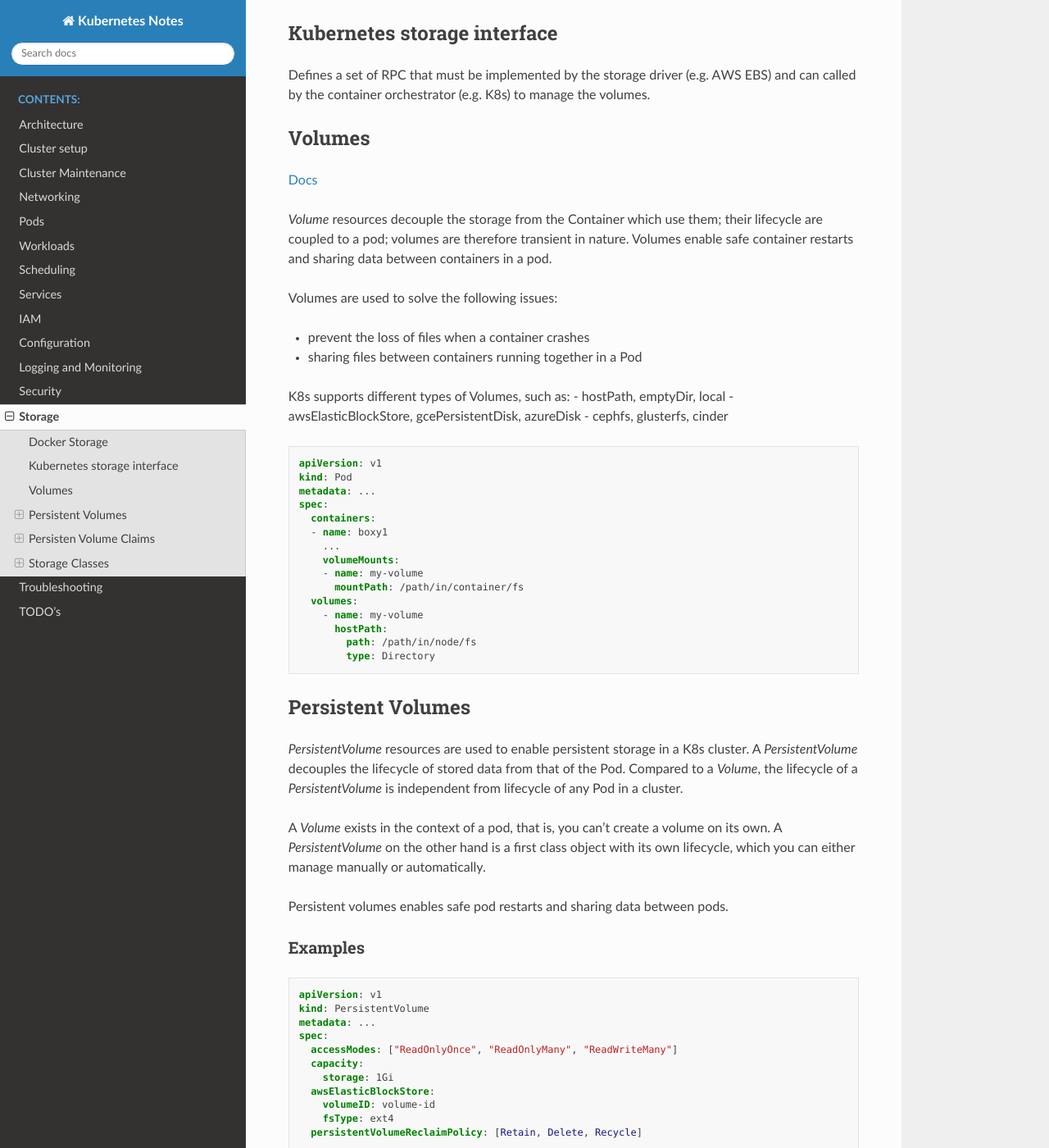
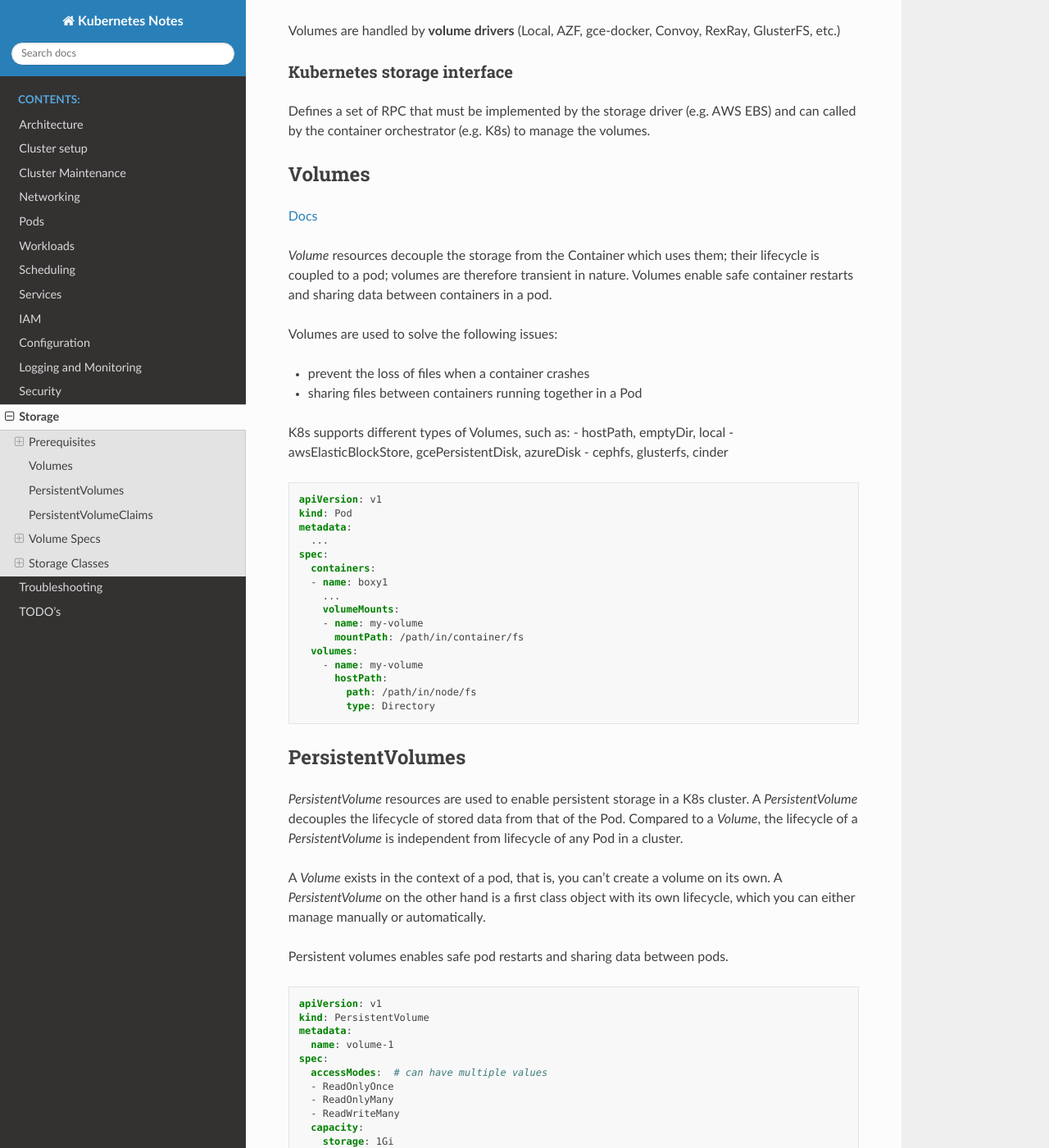
Before and after one commit to Calcifer777/learn-kubernetes, a Sphinx documentation site: the page built from docs/source/storage.rst, in a window 1280 px wide and 1400 px high, scrolled down 573 px. Shown: the whole window at 82% size. Built offline with Sphinx 7.4.7 and the Read the Docs theme 2.0.0, drawn with Linux system fonts in a browser that asks for light colours; some of the changed text lies outside the part shown.

Commit message:
docs: storage refactoring

```diff
--- a/docs/source/storage.rst
+++ b/docs/source/storage.rst
@@ -3,15 +3,19 @@
 Storage
 #################
 
+********************************
+Prerequisites
+********************************
+
 Docker Storage
-*****************
+================================
 
 Types of mounts:
 
 - volume mount: mount a volume from the volume directory (`/var/lib/docker/volumes/<volume-name>`)
 - bind mount: mount a volume from a directory in the host
 
-.. code-block :: bash
+.. code-block:: bash
 
     docker run \
         --volume-driver rexray/ebs \
@@ -23,16 +27,17 @@ Docker uses **storage drivers** to manage the volume layers (AUFS, ZFS, BTRFS, D
 Volumes are handled by **volume drivers** (Local, AZF, gce-docker, Convoy, RexRay, GlusterFS, etc.)
 
 Kubernetes storage interface
-******************************
+================================
 
 Defines a set of RPC that must be implemented by the storage driver (e.g. AWS EBS) and can called by the container orchestrator (e.g. K8s) to manage the volumes.
 
+********************************
 Volumes
-*****************
+********************************
 
 `Docs <https://kubernetes.io/docs/concepts/storage/volumes/>`_
 
-`Volume` resources decouple the storage from the Container which use them; their lifecycle are coupled to a pod; volumes are therefore transient in nature. Volumes enable safe container restarts and sharing data between containers in a pod.
+`Volume` resources decouple the storage from the Container which uses them; their lifecycle is coupled to a pod; volumes are therefore transient in nature. Volumes enable safe container restarts and sharing data between containers in a pod.
 
 Volumes are used to solve the following issues:
 
@@ -44,11 +49,12 @@ K8s supports different types of Volumes, such as:
 - awsElasticBlockStore, gcePersistentDisk, azureDisk
 - cephfs, glusterfs, cinder
 
-.. code-block :: yaml
+.. code-block:: yaml
 
     apiVersion: v1
     kind: Pod
-    metadata: ...
+    metadata:
+      ...
     spec:
       containers:
       - name: boxy1
@@ -62,8 +68,10 @@ K8s supports different types of Volumes, such as:
             path: /path/in/node/fs
             type: Directory
 
-Persistent Volumes
-***************************
+
+********************************
+PersistentVolumes
+********************************
 
 `PersistentVolume` resources are used to enable persistent storage in a K8s cluster. A `PersistentVolume` decouples the lifecycle of stored data from that of the Pod. Compared to a `Volume`, the lifecycle of a `PersistentVolume` is independent from lifecycle of any Pod in a cluster.
 
@@ -71,42 +79,53 @@ A `Volume` exists in the context of a pod, that is, you can't create a volume on
 
 Persistent volumes enables safe pod restarts and sharing data between pods.
 
-Examples
-==========
-
-.. code-block :: yaml
+.. code-block:: yaml
 
     apiVersion: v1
     kind: PersistentVolume
-    metadata: ...
+    metadata:
+      name: volume-1
     spec:
-      accessModes: ["ReadOnlyOnce", "ReadOnlyMany", "ReadWriteMany"]
+      accessModes:  # can have multiple values
+      - ReadOnlyOnce
+      - ReadOnlyMany
+      - ReadWriteMany
       capacity:
         storage: 1Gi
       awsElasticBlockStore:
         volumeID: volume-id
         fsType: ext4
-      persistentVolumeReclaimPolicy: [Retain, Delete, Recycle]
+      persistentVolumeReclaimPolicy: Retain | Delete | Recycle
 
-Persisten Volume Claims
-***************************
+
+********************************
+PersistentVolumeClaims
+********************************
 
 A PersistentVolumeClaim (PVC) is a request for storage by a user. Just like Pods consume node resources (CPU and Memory). Claims can request PersistentVolume resources (storage size and access mode).
 
-.. code-block :: yaml
+.. code-block:: yaml
 
     apiVersion: v1
     kind: PersistentVolumeClaim
     metadata:
       name: my-claim
     spec:
-      accessModes: ["ReadOnlyOnce", "ReadOnlyMany", "ReadWriteMany"]
+      accessModes:  # can have multiple values
+      - ReadOnlyOnce
+      - ReadOnlyMany
+      - ReadWriteMany
       resources:
        requests:
          storage: 500Mi
 
-Statuses
-===========================
+
+********************************
+Volume Specs
+********************************
+
+Volume Statuses
+================================
 
 A volume will be in one of the following phases:
 
@@ -116,21 +135,22 @@ A volume will be in one of the following phases:
 - Failed: the volume has failed its automatic reclamation
 
 Reclaim Policies
-===========================
+================================
 
 - Retain: manual reclamation
 - Recycle: basic scrub (`rm -rf /thevolume/*`); only valid for NFS and HostPath
 - Delete: associated storage asset such as AWS EBS, GCE PD, Azure Disk, or OpenStack Cinder volume is deleted
 
 Classes
-===========================
+================================
 
 A PV can have a class, which is specified by setting the `storageClassName` attribute to the name of a `StorageClass`.
 
 A PV of a particular class can only be bound to PVCs requesting that class. A PV with no storageClassName has no class and can only be bound to PVCs that request no particular class.
 
+********************************
 Storage Classes
-***************************
+********************************
 
 A StorageClass provides a way for administrators to describe the "classes" of storage they offer. Different classes might map to quality-of-service levels, or to backup policies, or to arbitrary policies determined by the cluster administrators.
 
@@ -139,7 +159,7 @@ A storageClass is, ultimately, just a label for a re-usable PV profile.
 `VolumeBindingMode`: if set to `WaitForFirstConsumer`, will delay the binding and provisioning of a PV until a Pod using the PVC is created.
 
 
-.. code-block :: yaml
+.. code-block:: yaml
 
     apiVersion: storage.k8s.io/v1
     kind: StorageClass
@@ -147,6 +167,7 @@ A storageClass is, ultimately, just a label for a re-usable PV profile.
       name: my-storage-class
     provisioner: kubernetes.io/no-provisioner
     volumeBindingMode: WaitForFirstConsumer
+
 
 Dynamic Provisioning
 ===========================
@@ -157,7 +178,7 @@ The dynamic provisioning feature eliminates the need for cluster administrators
 
 Dynamic provisioning is enabled by storage classes (but does not work for all provisioners)
 
-.. code-block :: yaml
+.. code-block:: yaml
 
     apiVersion: storate.k8s.io/v1
     kind: StorageClass
```
